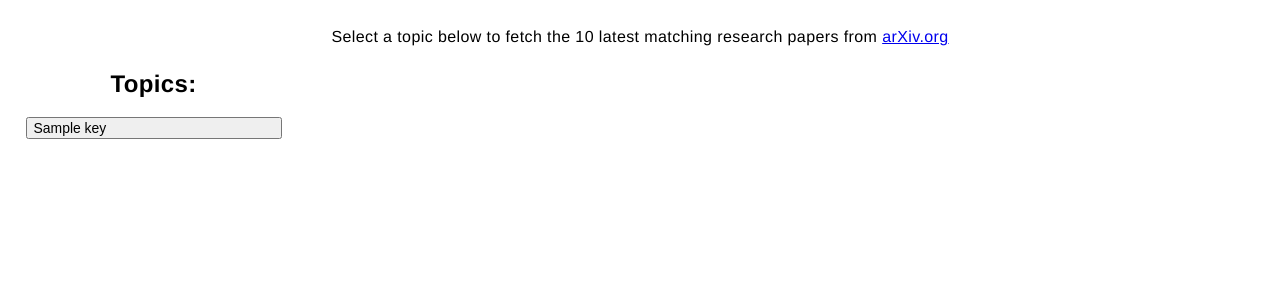
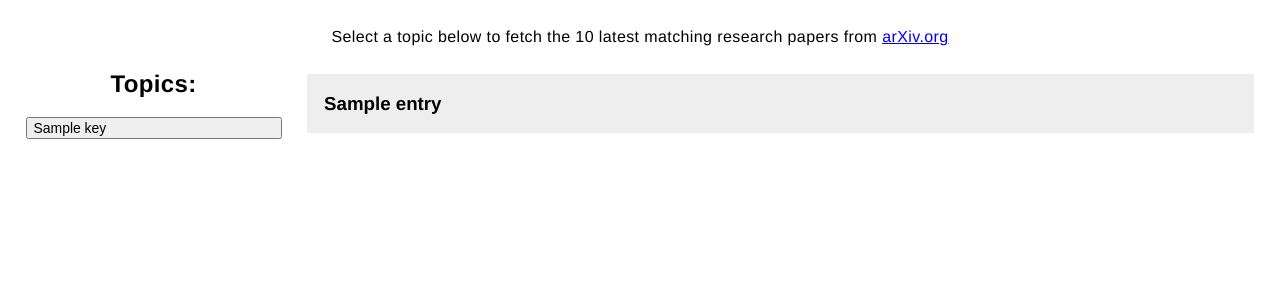
Before and after one commit to conorjmcnamara/research-aggregator, a Flask app: template templates/index.html in a window 1280 px wide. Shown: the part 52-352 px from the top of the page. Run offline with Flask 2, Linux system fonts and the light colour scheme; the template is opened without the code that fills it: most values are stand-ins (such as "Sample title", 1, 10 or a date in 2020).

Commit message:
Initialise the research data table

```diff
--- a/app.py
+++ b/app.py
@@ -1,6 +1,7 @@
 from flask import Flask, render_template, request
 from helpers import create_query, topic_dictionary
 
+# configure the application
 app = Flask(__name__)
 
 
@@ -16,8 +17,8 @@
     topic = output['topic']
 
     # make an API call with the selected topic
-    data = create_query(topic)
-    return render_template('index.html', topic_buttons=topic_dictionary)
+    api_data = create_query(topic)
+    return render_template('index.html', research_data=api_data, topic_buttons=topic_dictionary)
 
 
 if __name__ == '__main__':
--- a/helpers.py
+++ b/helpers.py
@@ -18,8 +18,8 @@
     response = urllib.request.urlopen(query_url)
     if response:
         print(f"Successfully fetched data for the {topic} topic.")
-        data = feedparser.parse(response)
-        return data.entries
+        api_data = feedparser.parse(response)
+        return api_data.entries
 
     else:
         print(f"Error fetching data for the {topic} topic.")
--- a/static/style.css
+++ b/static/style.css
@@ -63,6 +63,26 @@
     width: 60vw;
 }
 
+.researchData {
+    width: 74%;
+	float: left;
+	margin: 2%;
+	margin-top: 1.75em;
+}
+
+table {
+    width: 100%;
+}
+
+tr:nth-child(odd) {
+    background-color: #eee;
+}
+
+.entryTitle {
+	padding-left: 0.9em;
+	padding-right: 0.9em;
+}
+
 @media screen and (max-width: 850px) {
 	.buttonGroup {
 	    width: 100%;
@@ -77,4 +97,9 @@
 	    display: flex;
 		justify-content: center;
 	}
+
+	.researchData {
+	    width: 100%;
+		margin: 0;
 	}
+}
--- a/templates/index.html
+++ b/templates/index.html
@@ -32,10 +32,20 @@
                     </select>
                     <input class="submitButton" type="submit" value="Submit">
                 </div>
+            </div>
 
+            <!-- iterate through each entry of the parsed API response and display the data -->
+            <div class="researchData">
+                <table cellspacing="0" cellpadding="0">
+                    {% for entry in research_data %}
+                        <tr>
+                            <td style="width: 100%;"><h3 class="entryTitle"><a>{{ entry.title }}</a></h3></td>
+                        </tr>
+                    {% endfor %}
+                </table>
             </div>
+
         </div>
     </form>
-
 </body>
 </html>
```
Lines whose indentation alone changed are shown as unchanged.
